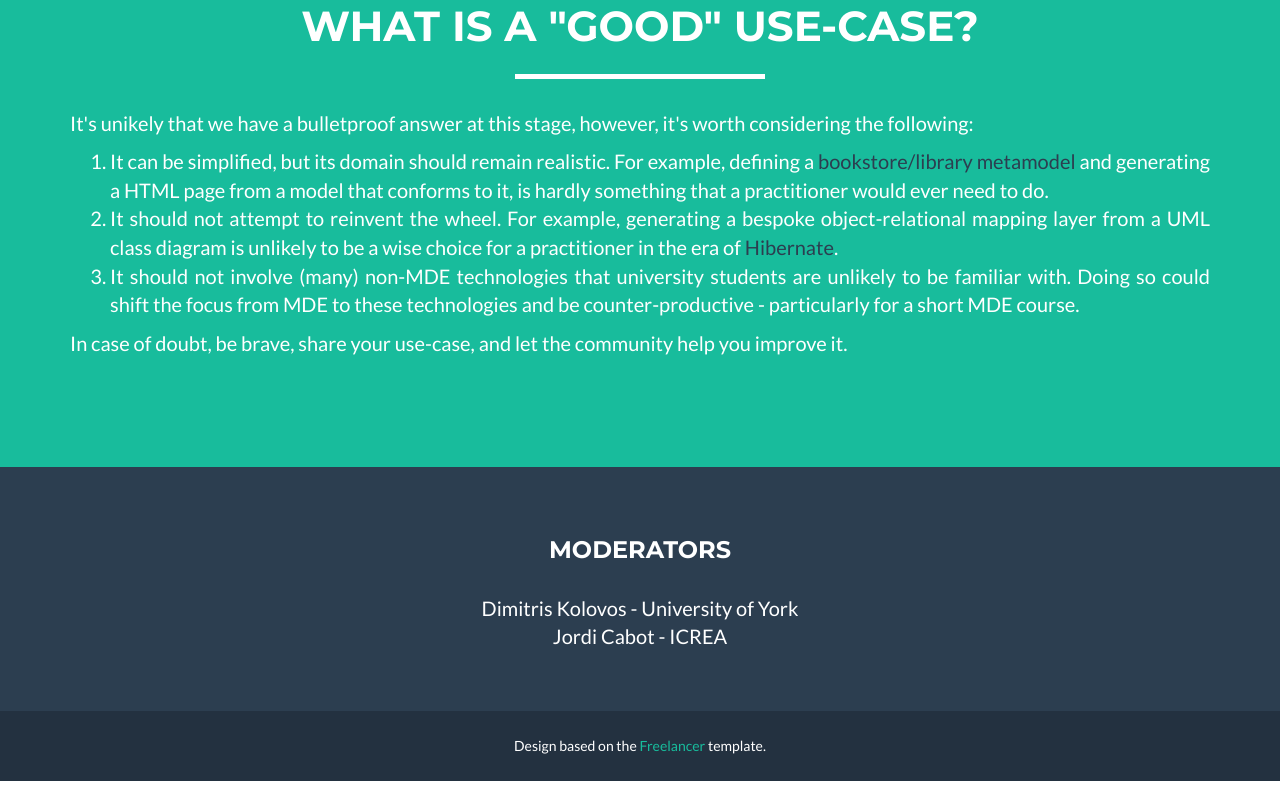
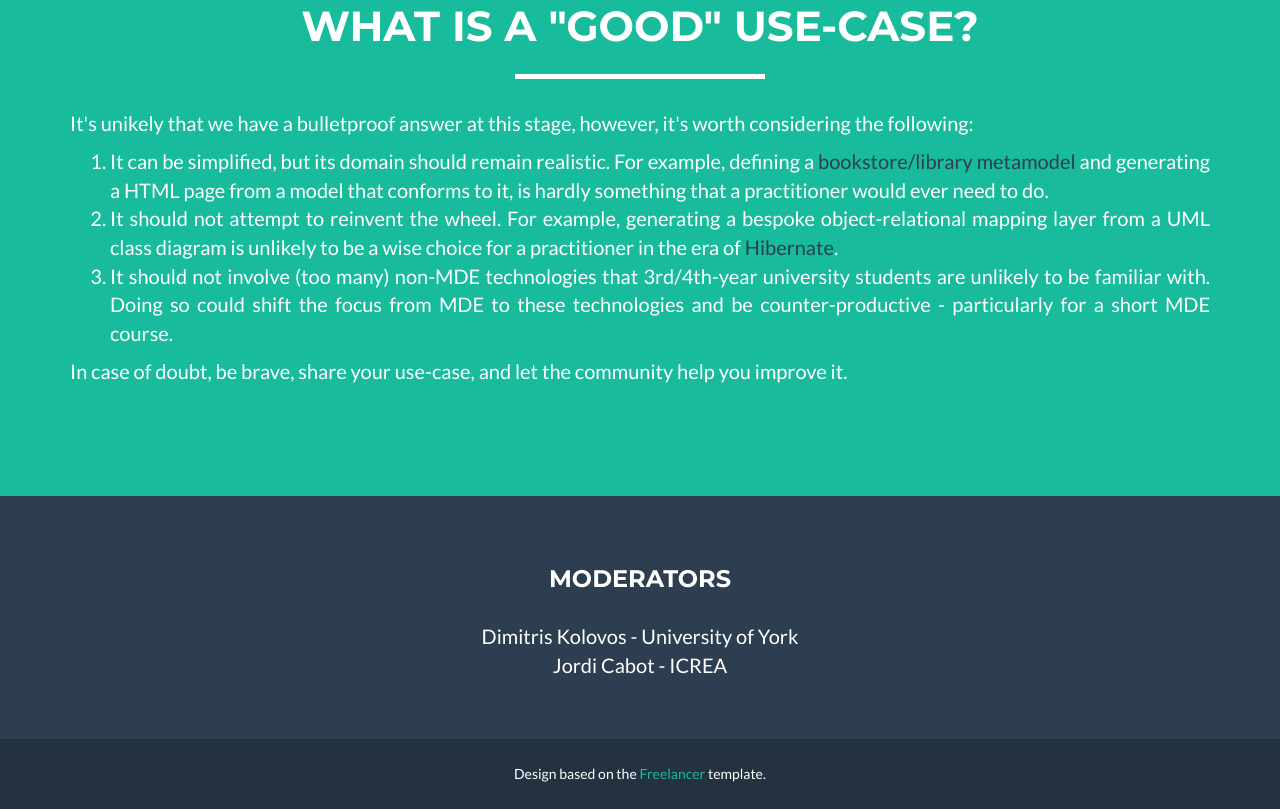
Before and after one commit to mde4edu/mde4edu.github.io, a website: page index.html in a window 1280 px wide. Shown: the part 2098-2907 px from the top of the page. Before the commit the page ends 2879 px from the top, so only its background shows below. Drawn offline with nearby package versions, Linux system fonts and the light colour scheme.

Commit message:
Minor tweaks in wording

```diff
--- a/index.html
+++ b/index.html
@@ -166,7 +166,7 @@
                     <ol style="font-size:20px">
                       <li> It can be simplified, but its domain should remain realistic. For example, defining a <a href="https://www.ibm.com/developerworks/library/os-eclipse-dynamicemf/">bookstore/library metamodel</a> and generating a HTML page from a model that conforms to it, is hardly something that a practitioner would ever need to do.
                       <li> It should not attempt to reinvent the wheel. For example, generating a bespoke object-relational mapping layer from a UML class diagram is unlikely to be a wise choice for a practitioner in the era of <a href="http://hibernate.org/">Hibernate</a>.
-                      <li> It should not involve (many) non-MDE technologies that university students are unlikely to be familiar with. Doing so could shift the focus from MDE to these technologies and be counter-productive - particularly for a short MDE course.
+                      <li> It should not involve (too many) non-MDE technologies that 3rd/4th-year university students are unlikely to be familiar with. Doing so could shift the focus from MDE to these technologies and be counter-productive - particularly for a short MDE course.
                     </ol>
 
                     <p>In case of doubt, be brave, share your use-case, and let the community help you improve it.</p>
```
